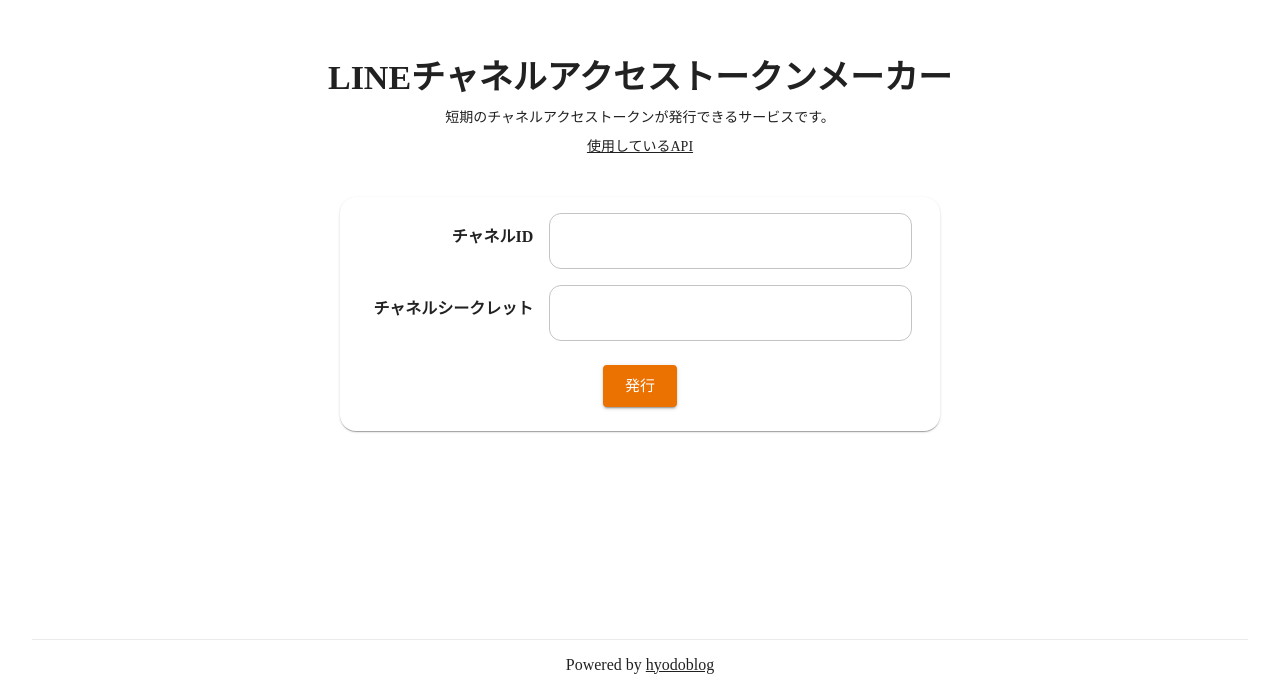
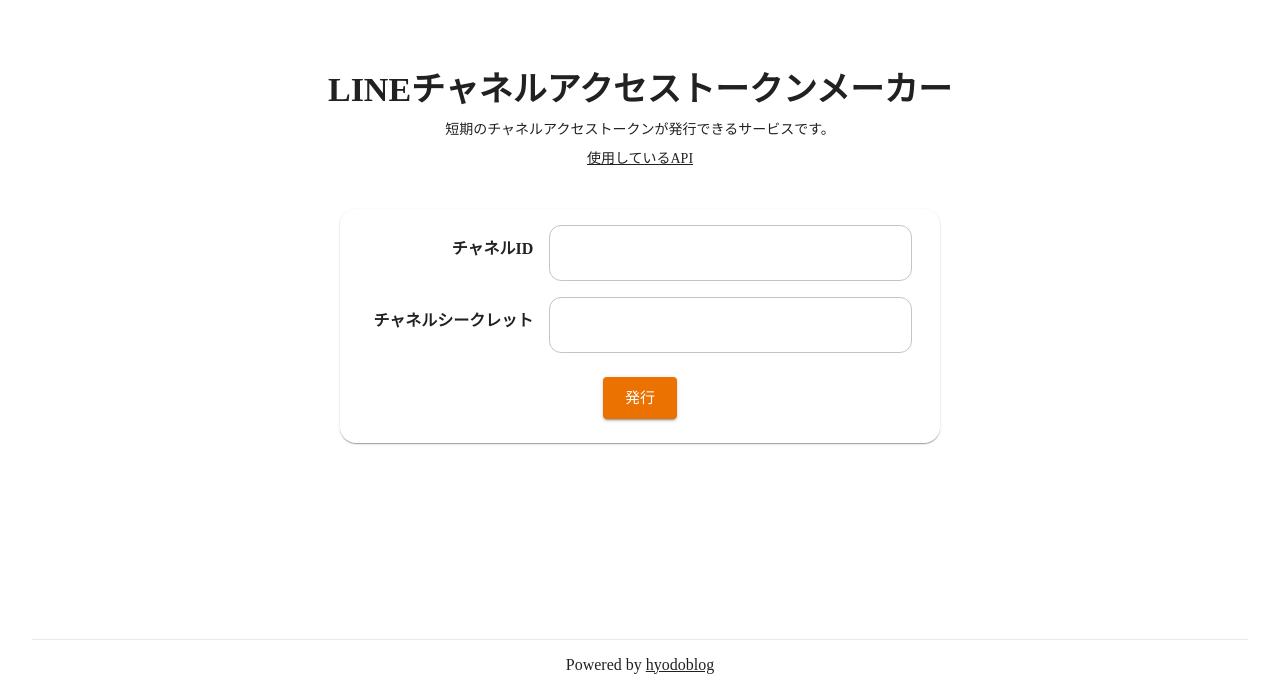
Before and after one commit to hyodoblog/line-channel-access-token-maker, a Next.js app: page / in a window 1280 px wide. Shown: the part 111-800 px from the top of the page. Built offline with nearby package versions, Linux system fonts and the light colour scheme.

Commit message:
margin調整

```diff
--- a/pages/index.tsx
+++ b/pages/index.tsx
@@ -17,7 +17,7 @@
       </Head>
 
       <main className={styles.main}>
-        <Box sx={{ mt: -10, mb: 10, textAlign: 'center' }}>
+        <Box sx={{ mt: -4, mb: 10, textAlign: 'center' }}>
           <Typography variant="h4" sx={{ mb: 2, fontWeight: 'bold' }}>
             {title}
           </Typography>
```
